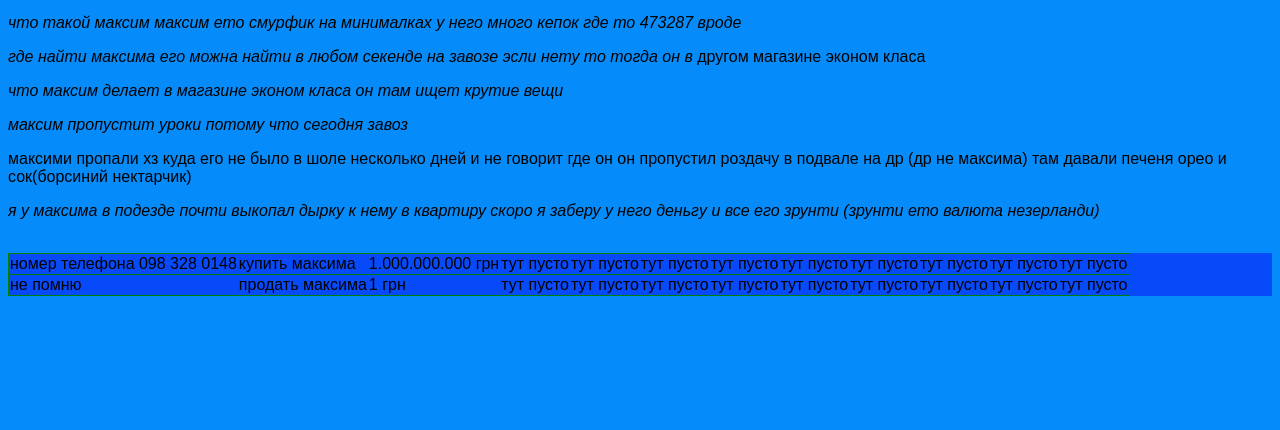
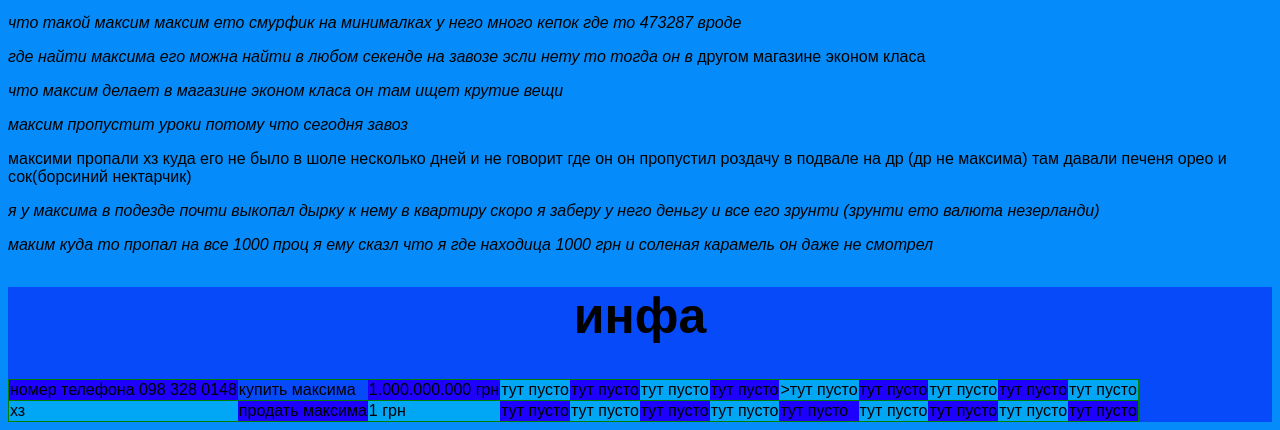
Before and after one commit to topigroc8/maxim, a plain HTML site: page index.html in a window 1280 px wide. Shown: the part 699-1129 px from the top of the page. Before the commit the page ends 1003 px from the top, so only its background shows below. Drawn offline with Linux system fonts and the light colour scheme.

Commit message:
Update index.html

```diff
--- a/index.html
+++ b/index.html
@@ -16,37 +16,38 @@
          <p><i>максим пропустит уроки потому что сегодня завоз</i></p>
          <p>максими пропали хз куда его не было в шоле несколько дней и не говорит где он он пропустил роздачу в подвале на др (др не максима) там давали печеня орео и сок(борсиний нектарчик)</p>
          <p><i>я у максима в подезде почти выкопал дырку к нему в квартиру скоро я заберу у него деньгу и все его зрунти (зрунти ето валюта незерланди) </i></p>
+         <p><i> маким куда то пропал на все 1000 проц я ему сказл что я  где находица 1000 грн и соленая карамель он даже не смотрел</i></p>
 
         <footer style="background:#074AFA;font-family:sans-serif;">
             <table style="border:1px solid green;border-collapse:collapse;">
        <tr style="border:1px solid green;">
-           <h1 style="text-align:center;font-size:50px;"></h1>
-           <td> номер телефона 098 328 0148 </td>
-           <td>купить максима</td>
-           <td>1.000.000.000 грн </td>
-           <td>тут пусто </td>
-           <td>тут пусто </td>
-           <td>тут пусто </td>
-           <td>тут пусто </td>
-           <td>тут пусто </td>
-           <td>тут пусто </td>
-           <td>тут пусто </td>
-           <td>тут пусто </td>
-           <td>тут пусто </td>
+           <h1 style="text-align:center;font-size:50px;">инфа</h1>
+           <td style="background-color:#1D00FF"> номер телефона 098 328 0148 </td>
+          <td style="background-color#01A7F4">купить максима</td>
+           <td style="background-color:#1D00FF">1.000.000.000 грн </td>
+           <td style="background-color:#01A7F4">тут пусто </td>
+           <td style="background-color:#1D00FF">тут пусто </td>
+           <td style="background-color:#01A7F4">тут пусто </td>
+           <td style="background-color:#1D00FF">тут пусто </td>
+           <td style="background-color:#01A7F4">>тут пусто </td>
+           <td style="background-color:#1D00FF">тут пусто </td>
+           <td style="background-color:#01A7F4">тут пусто </td>
+          <td style="background-color:#1D00FF">тут пусто </td>
+          <td style="background-color:#01A7F4">тут пусто </td>
            </tr>
            <tr style="border:1px solid 0561E3;">
-           <td>не помню  </td>
-           <td>продать максима </td>
-           <td>1 грн </td>
-           <td>тут пусто </td>
-           <td>тут пусто </td>
-           <td>тут пусто </td>
-           <td>тут пусто </td>
-           <td>тут пусто </td>
-           <td>тут пусто </td>
-           <td>тут пусто </td>
-           <td>тут пусто </td>
-           <td>тут пусто </td>
+          <td style="background-color:#01A7F4">хз  </td>
+          <td style="background-color:#1D00FF">продать максима </td>
+           <td style="background-color:#01A7F4">1 грн </td>
+           <td style="background-color:#1D00FF">тут пусто </td>
+           <td style="background-color:#01A7F4">тут пусто </td>
+           <td style="background-color:#1D00FF">тут пусто </td>
+          <td style="background-color:#01A7F4">тут пусто </td>
+           <td style="background-color:#1D00FF">тут пусто </td>
+          <td style="background-color:#01A7F4">тут пусто </td>
+           <td style="background-color:#1D00FF">тут пусто </td>
+           <td style="background-color:#01A7F4">тут пусто </td>
+          <td style="background-color:#1D00FF">тут пусто </td>
            </tr>
            </table>
 
```
